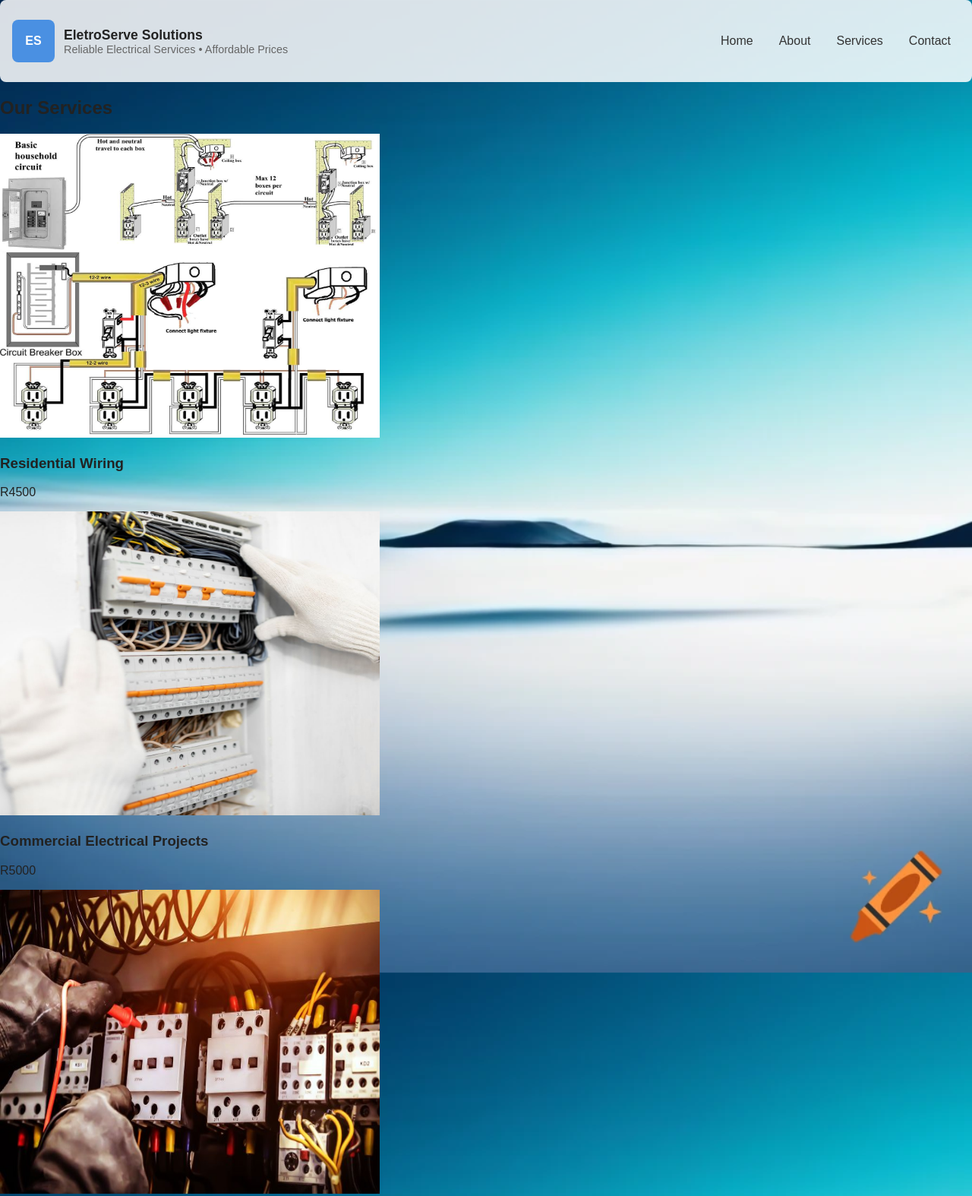
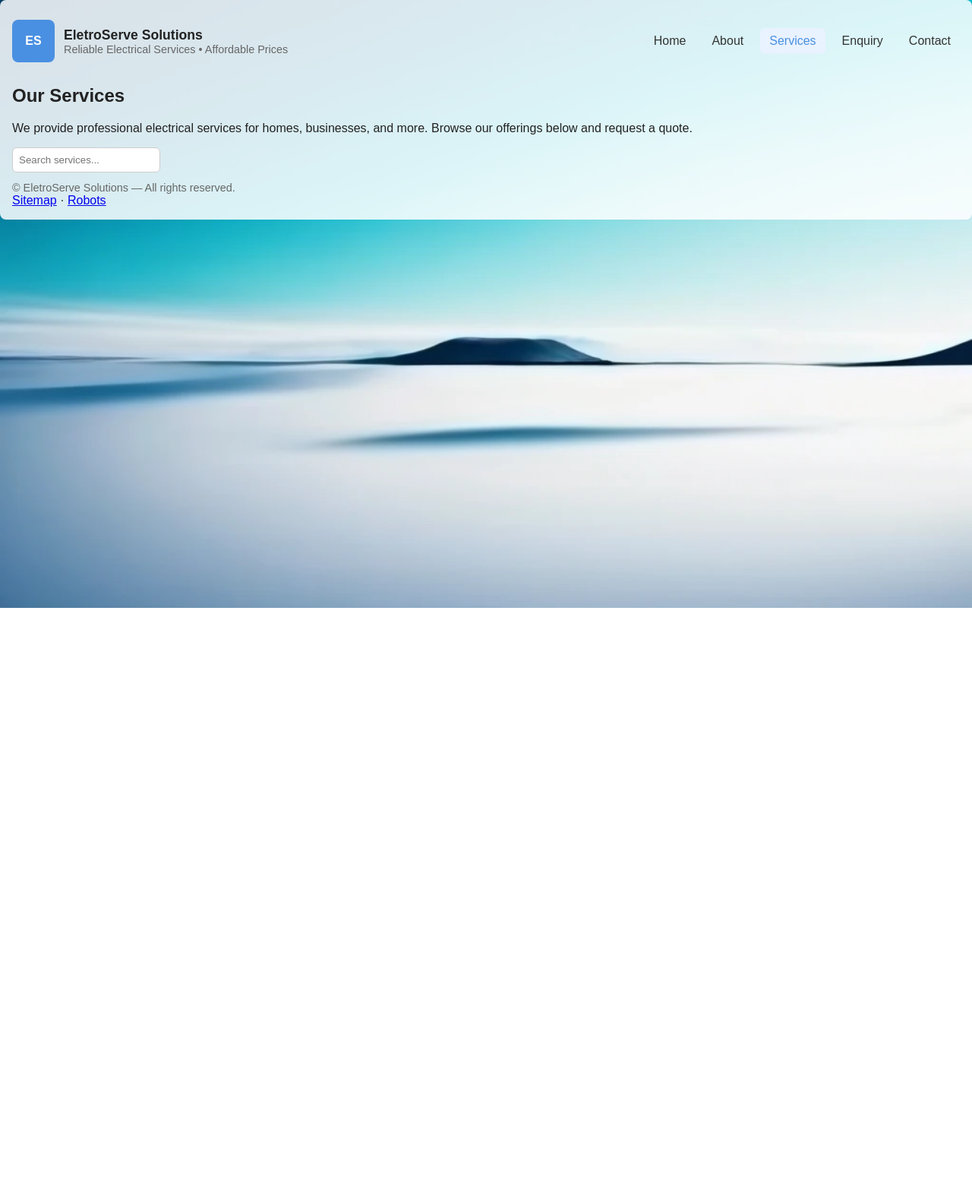
Before and after one commit to vuyelwa124/EletroServe-Solutions, a plain HTML site: page services.html in a window 1280 px wide. Shown: the top 1574 px of the page at 76% size. After the commit the page ends 800 px from the top, so only its background shows below. Drawn offline with Linux system fonts and the light colour scheme; files that its build step writes are made by us from their sources.

Commit message:
Updated services.html

```diff
--- a/services.html
+++ b/services.html
@@ -1,15 +1,15 @@
 <!DOCTYPE html>
 <html lang="en">
 <head>
-  <meta charset="UTF-8">
-  <meta name="viewport" content="width=device-width, initial-scale=1">
-  <title>Services — EletroServe Solutions</title>
+  <meta charset="UTF-8" />
+  <meta name="viewport" content="width=device-width, initial-scale=1.0" />
+  <title>Services | EletroServe Solutions</title>
   <link rel="stylesheet" href="style.css">
+  <meta name="description" content="Explore EletroServe Solutions' full range of electrical services including residential wiring, commercial projects, and maintenance & repair.">
 </head>
 <body>
-
-  <!-- Header -->
   <div class="container">
+    <!-- Header / Nav -->
     <header>
       <div class="brand">
         <div class="logo">ES</div>
@@ -21,51 +21,37 @@
       <nav>
         <a href="index.html">Home</a>
         <a href="about.html">About</a>
-        <a href="services.html">Services</a>
+        <a href="services.html" class="active">Services</a>
+        <a href="enquiry.html">Enquiry</a>
         <a href="contact.html">Contact</a>
       </nav>
     </header>
+
+    <main>
+      <section class="services-section">
+        <h1>Our Services</h1>
+        <p>We provide professional electrical services for homes, businesses, and more. Browse our offerings below and request a quote.</p>
+
+        <!-- Search bar -->
+        <div class="search-row">
+          <input id="serviceSearch" type="search" placeholder="Search services..." aria-label="Search services">
+        </div>
+
+        <!-- Services Grid -->
+        <div id="servicesGrid" class="grid services-grid" aria-live="polite">
+          <!-- JS dynamically adds service cards -->
+        </div>
+      </section>
+    </main>
+
+    <footer>
+      <div class="muted-small">© EletroServe Solutions — All rights reserved.</div>
+      <div class="footer-links">
+        <a href="sitemap.xml">Sitemap</a> · <a href="robots.txt">Robots</a>
+      </div>
+    </footer>
   </div>
 
-  <!-- Services Section -->
-  <section class="services">
-    <h2>Our Services</h2>
-
-    <div class="service">
-      <img src="images/image 1.jpg" width="500" height="400" alt="Residential wiring service example">
-      <h3>Residential Wiring</h3>
-      <p class="price">R4500</p>
-    </div>
-
-    <div class="service">
-      <img src="images/corm.jpg" width="500" height="400" alt="Commercial electrical project example">
-      <h3>Commercial Electrical Projects</h3>
-      <p class="price">R5000</p>
-    </div>
-
-    <div class="service">
-      <img src="images/electrical-safety-inspection.jpg" width="500" height="400" alt="eletrical safety inspection">
-      <h3>Eletrical safety inspection</h3>
-      <p class="price">R3500</p>
-    </div>
-
-    <div class="service">
-      <img src="images/maintanance.jpg" width="500" height="400" alt="maintance & repairs">
-      <h3>maintance & repairs</h3>
-      <p class="price">R4000</p>
-    </div>
-
-    <div class="service">
-      <img src="images/Lightning-Solutions.png" width="500" height="400" alt="lightning solutions">
-      <h3>lightning solutions</h3>
-      <p class="price">R4000</p>
-    </div>
-  </section>
-
-  <!-- Footer -->
-  <footer>
-    <div class="muted-small">© EletroServe Solutions — All rights reserved.</div>
-  </footer>
-
+  <script src="script.js" defer></script>
 </body>
 </html>
```
